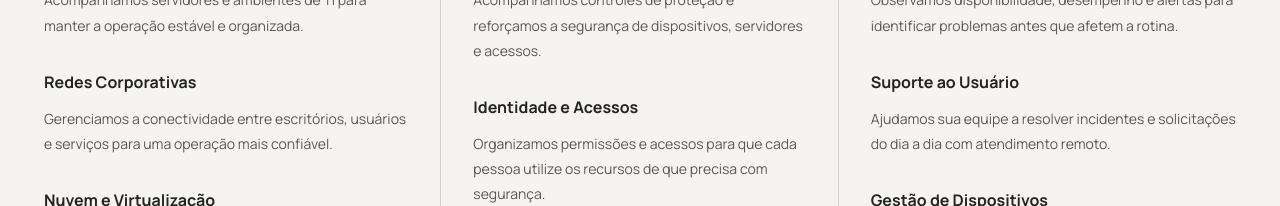
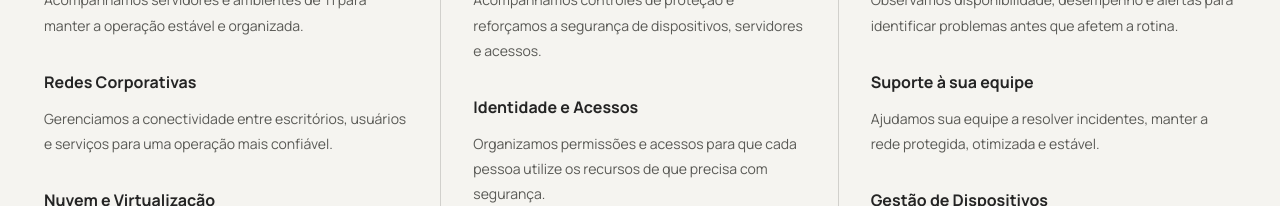
Before and after one commit to LimaVM/SITE-VEGA, a Next.js app: page / in a window 1280 px wide. Shown: the part 1725-1931 px from the top of the page. Built offline with nearby package versions, Linux system fonts and the light colour scheme.

Commit message:
Update team support service title and description

```diff
--- a/components/services-section.tsx
+++ b/components/services-section.tsx
@@ -8,8 +8,8 @@ const services = [
     description: "Observamos disponibilidade, desempenho e alertas para identificar problemas antes que afetem a rotina.",
   },
   {
-    title: "Suporte ao Usuário",
-    description: "Ajudamos sua equipe a resolver incidentes e solicitações do dia a dia com atendimento remoto.",
+    title: "Suporte à sua equipe",
+    description: "Ajudamos sua equipe a resolver incidentes, manter a rede protegida, otimizada e estável.",
   },
   {
     title: "Segurança Gerenciada",
```
